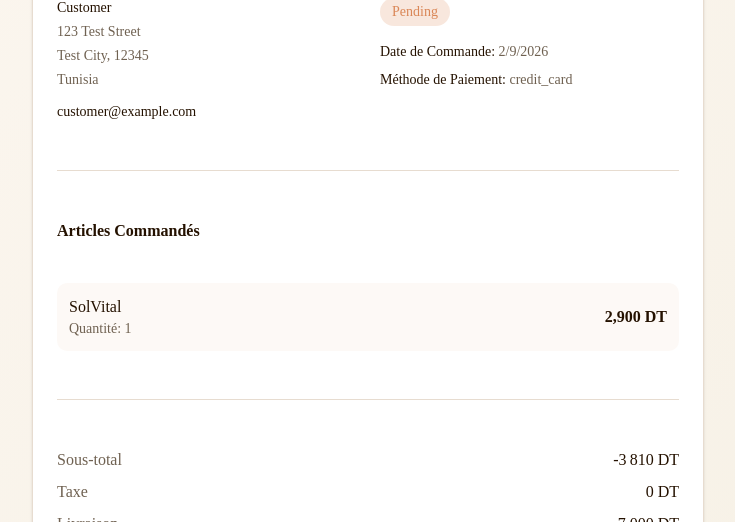
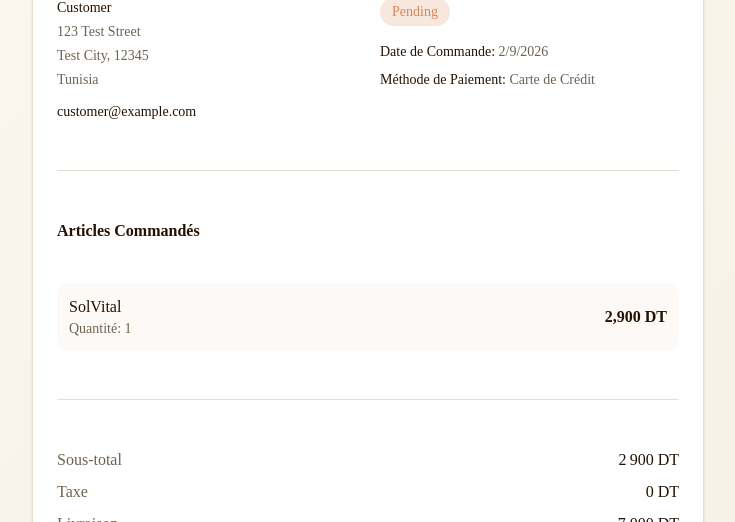
Before and after one commit to ghofranIssaoui/Amouriam, a Next.js app in the folder front/: page /order-confirmation/1 in a window 1280 px wide. Shown: the part 537-1059 px from the top of the page, without its empty margins (272-1007 px from the left). Built offline with nearby package versions, Linux system fonts and the light colour scheme; no server answers.

Commit message:
Update page.tsx

```diff
--- a/front/app/order-confirmation/[id]/page.tsx
+++ b/front/app/order-confirmation/[id]/page.tsx
@@ -216,9 +216,12 @@ export default function OrderConfirmationPage({ params }: { params: Promise<{ id
                   <span className="text-foreground font-medium">Date de Commande:</span>{' '}
                   {new Date(order.createdAt).toLocaleDateString()}
                 </p>
-                <p>
+              <p>
                   <span className="text-foreground font-medium">Méthode de Paiement:</span>{' '}
-                  {order.paymentMethod}
+                  {order.paymentMethod === 'credit_card' ? 'Carte de Crédit' :
+                   order.paymentMethod === 'cash_on_delivery' ? 'Paiement à la Livraison' :
+                   order.paymentMethod === 'bank_transfer' ? 'Virement Bancaire' :
+                   order.paymentMethod || 'Non spécifiée'}
                 </p>
               </div>
             </div>
@@ -244,7 +247,7 @@ export default function OrderConfirmationPage({ params }: { params: Promise<{ id
           <div className="space-y-2 text-right">
             <div className="flex justify-between">
               <span className="text-muted-foreground">Sous-total</span>
-              <span className="text-foreground">{(order.total - 7000).toLocaleString('fr-TN')} DT</span>
+              <span className="text-foreground">{order.items?.reduce((sum: number, item: any) => sum + (item.price || 0), 0).toLocaleString('fr-TN')} DT</span>
             </div>
             <div className="flex justify-between">
               <span className="text-muted-foreground">Taxe</span>
```
